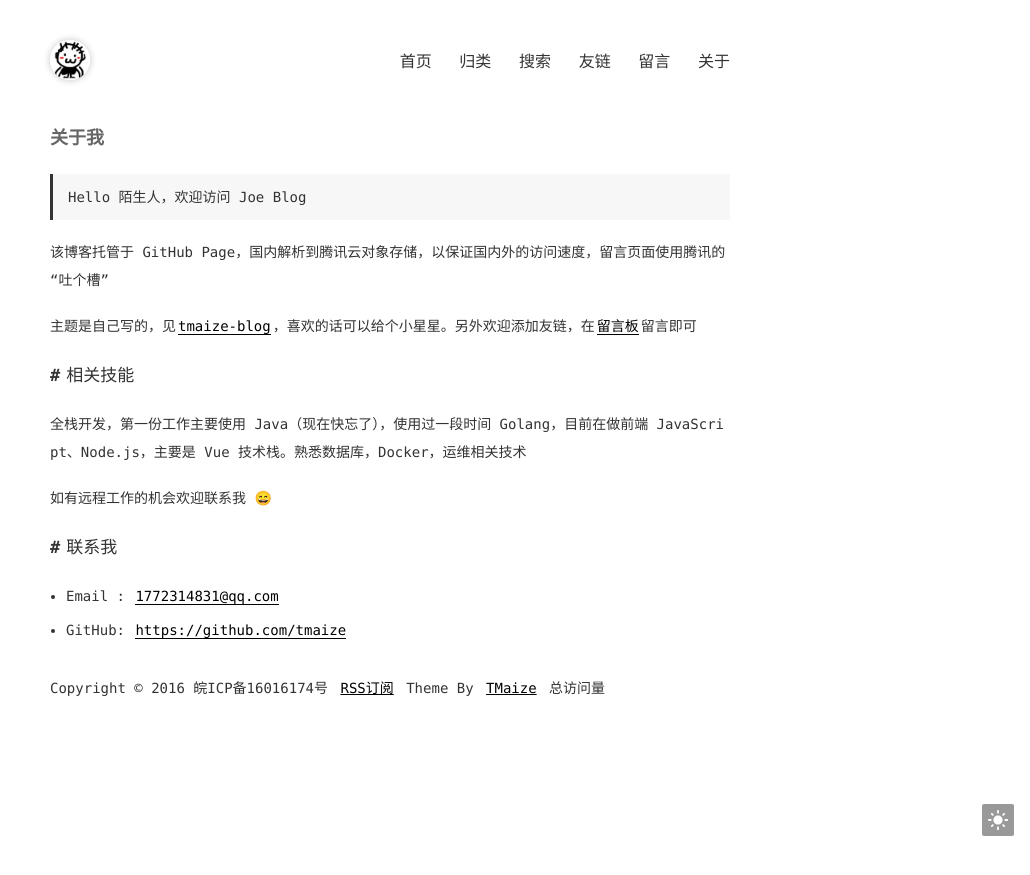
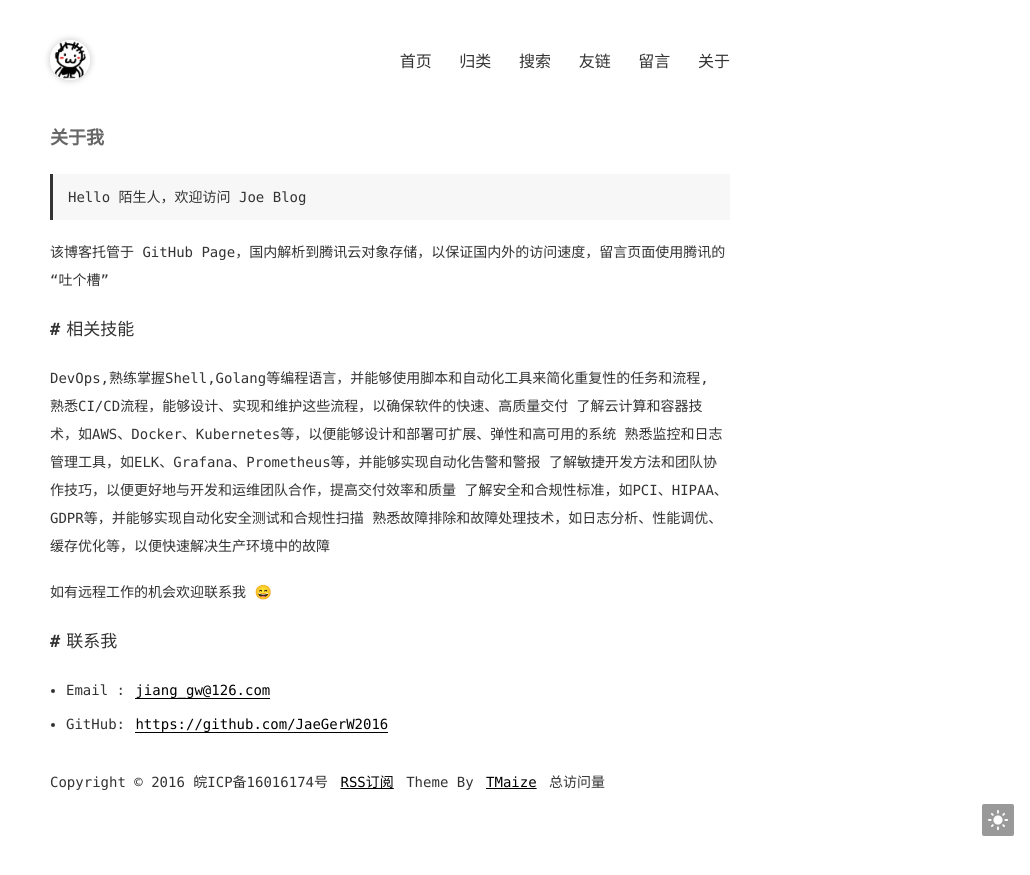
Before and after one commit to JaeGerW2016/jaegerw2016.github.io, a Jekyll site: the page built from pages/about.md, in a window 1280 px wide. Shown: the top 875 px of the page, without its empty margins (250-1280 px from the left). Built offline with Jekyll 4.4.1, drawn with Linux system fonts in a browser that asks for light colours; comment, search, counter and statistics services are not loaded.

Commit message:
edit About.md

```diff
--- a/pages/about.md
+++ b/pages/about.md
@@ -7,16 +7,21 @@ title: 关于我
 
 该博客托管于 GitHub Page，国内解析到腾讯云对象存储，以保证国内外的访问速度，留言页面使用腾讯的“吐个槽”
 
-主题是自己写的，见[tmaize-blog](https://github.com/Joe/tmaize-blog)，喜欢的话可以给个小星星。另外欢迎添加友链，在[留言板](chat.html)留言即可
 
 ## 相关技能
 
-全栈开发，第一份工作主要使用 Java（现在快忘了），使用过一段时间 Golang，目前在做前端 JavaScript、Node.js，主要是 Vue 技术栈。熟悉数据库，Docker，运维相关技术
+DevOps,熟练掌握Shell,Golang等编程语言，并能够使用脚本和自动化工具来简化重复性的任务和流程,
+熟悉CI/CD流程，能够设计、实现和维护这些流程，以确保软件的快速、高质量交付
+了解云计算和容器技术，如AWS、Docker、Kubernetes等，以便能够设计和部署可扩展、弹性和高可用的系统
+熟悉监控和日志管理工具，如ELK、Grafana、Prometheus等，并能够实现自动化告警和警报
+了解敏捷开发方法和团队协作技巧，以便更好地与开发和运维团队合作，提高交付效率和质量
+了解安全和合规性标准，如PCI、HIPAA、GDPR等，并能够实现自动化安全测试和合规性扫描
+熟悉故障排除和故障处理技术，如日志分析、性能调优、缓存优化等，以便快速解决生产环境中的故障
 
 如有远程工作的机会欢迎联系我 😄
 
 ## 联系我
 
-- Email&nbsp;: [1772314831@qq.com](mailto:1772314831@qq.com)
+- Email&nbsp;: [jiang_gw@126.com](mailto:jiang_gw@126.com)
 
-- GitHub: [https://github.com/tmaize](https://github.com/tmaize)
+- GitHub: [https://github.com/JaeGerW2016](https://github.com/JaeGerW2016)
```
Also changed, not shown: static/img/favicon.ico.
